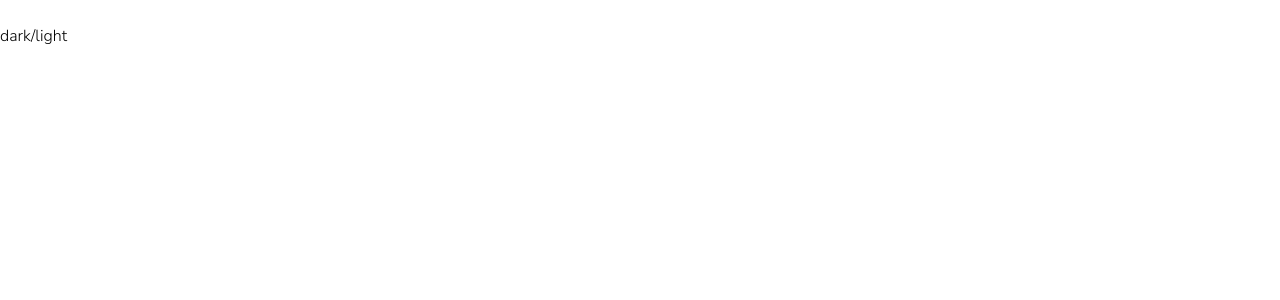
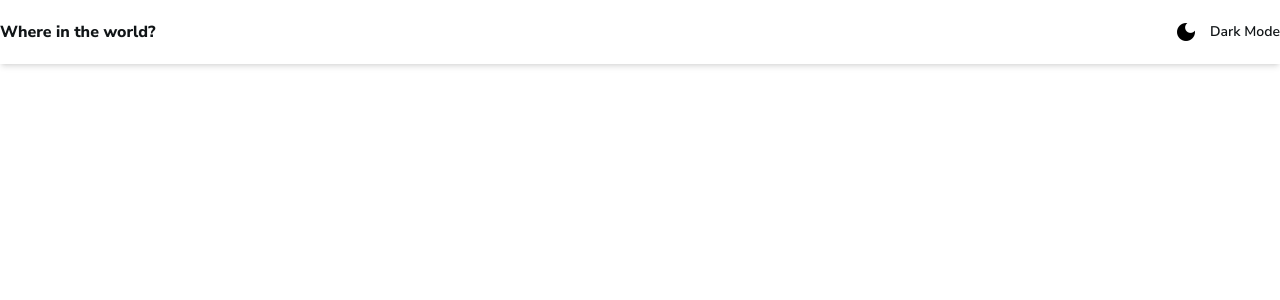
Before and after one commit to HenryAprendo/countries-world, an Angular app: page / in a window 1280 px wide. Shown: the top 300 px of the page. Built offline with nearby package versions, Linux system fonts and the light colour scheme.

Commit message:
Maquetado y estilos al header con darkmode incluido en todos sus elementos

```diff
--- a/src/app/app.component.html
+++ b/src/app/app.component.html
@@ -1,4 +1,29 @@
 
-<h1 class="dark:bg-very-dark-blue-text-lm text-white-text-dm">Dark & Light</h1>
+<header class="h-16 bg-white-elements-lm dark:bg-dark-blue-elements-dm shadow-md">
+  <div class="w-full h-full max-w-7xl flex justify-between items-center mx-auto px-[3%] xl:px-0 ">
+    <h1 class="text-base font-bold text-very-dark-blue-text-lm dark:text-white-text-dm">Where in the world?</h1>
+    <button (click)="toogleMode()" class="flex items-center gap-x-3">
+      <span class="material-icons dark:text-white-text-dm">dark_mode</span>
+      <span class="text-sm font-semibold text-very-dark-blue-text-lm dark:text-white-text-dm">Dark Mode</span>
+    </button>
+  </div>
+</header>
 
-<button (click)="toogleMode()">dark/light</button>
+
+
+<!--
+<span class="material-icons">
+  search
+</span>
+
+<span class="material-icons">
+  keyboard_arrow_down
+</span>
+
+<span class="material-icons">
+  keyboard_arrow_up
+</span>
+
+<span class="material-icons">
+  keyboard_backspace
+</span> -->
--- a/src/index.html
+++ b/src/index.html
@@ -6,6 +6,8 @@
   <base href="/">
   <meta name="viewport" content="width=device-width, initial-scale=1">
   <link rel="icon" type="image/x-icon" href="favicon.ico">
+  <link href="https://fonts.googleapis.com/icon?family=Material+Icons"
+      rel="stylesheet">
 </head>
 <body>
   <app-root></app-root>
```
